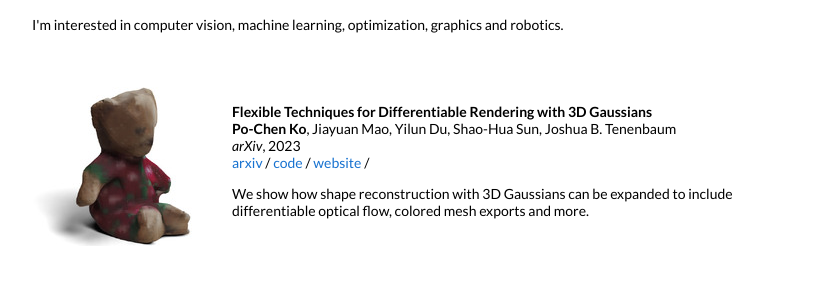
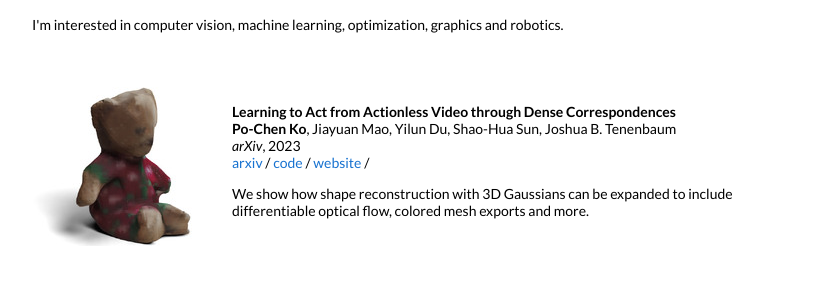
Before and after one commit to pochen-ko/pochen-ko.github.io, a Jekyll site: the page built from _posts/2023-08-28-3dgaussians.markdown, in a window 1280 px wide. Shown: the part 454-750 px from the top of the page, without its empty margins (228-1051 px from the left). Built offline with Jekyll 4.4.1, drawn with Linux system fonts in a browser that asks for light colours.

Commit message:
Update 2023-08-28-3dgaussians.markdown

```diff
--- a/_posts/2023-08-28-3dgaussians.markdown
+++ b/_posts/2023-08-28-3dgaussians.markdown
@@ -1,14 +1,14 @@
 ---
 layout: post
-title:  "Flexible Techniques for Differentiable Rendering with 3D Gaussians"
-date:   2023-08-28 22:21:59 +00:00
+title:  "Learning to Act from Actionless Video through Dense Correspondences"
+date:   2023-09-22 12:00:00 +00:00
 image: /images/3dgaussian.jpg
 categories: research
 author: "Po-Chen Ko"
 authors: "<strong>Po-Chen Ko</strong>, Jiayuan Mao, Yilun Du, Shao-Hua Sun, Joshua B. Tenenbaum"
 venue: "arXiv"
-arxiv: https://arxiv.org/abs/2308.14737
-code: https://github.com/leonidk/fmb-plus
-website: https://leonidk.github.io/fmb-plus
+arxiv: "coming soon"
+code: "coming soon"
+website: "coming soon"
 ---
 We show how shape reconstruction with 3D Gaussians can be expanded to include differentiable optical flow, colored mesh exports and more.
```
